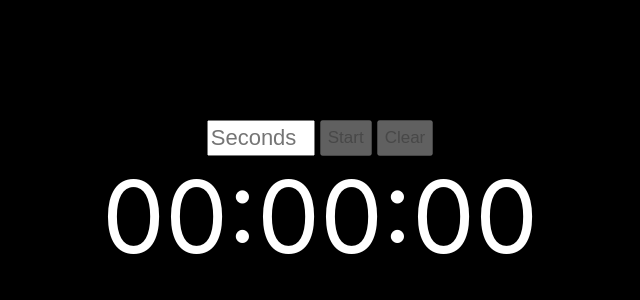
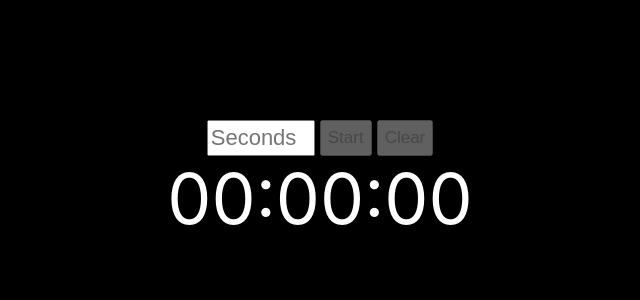
Before and after one commit to Capik27/alarm-app, a React (Create React App) app: page / in a window 1280 px wide. Shown: the top 300 px of the page, without its empty margins (320-960 px from the left). Built offline with nearby package versions, Linux system fonts and the light colour scheme; the HTML template or start-up script is replaced by a standard one.

Commit message:
changed fz timer

```diff
--- a/src/style/Timer.css
+++ b/src/style/Timer.css
@@ -1,7 +1,7 @@
 .timer {
   margin: 0 auto;
   display: block;
-  font-size: 100px;
+  font-size: 70px;
   text-align: center;
   color: #fff;
 }
```
